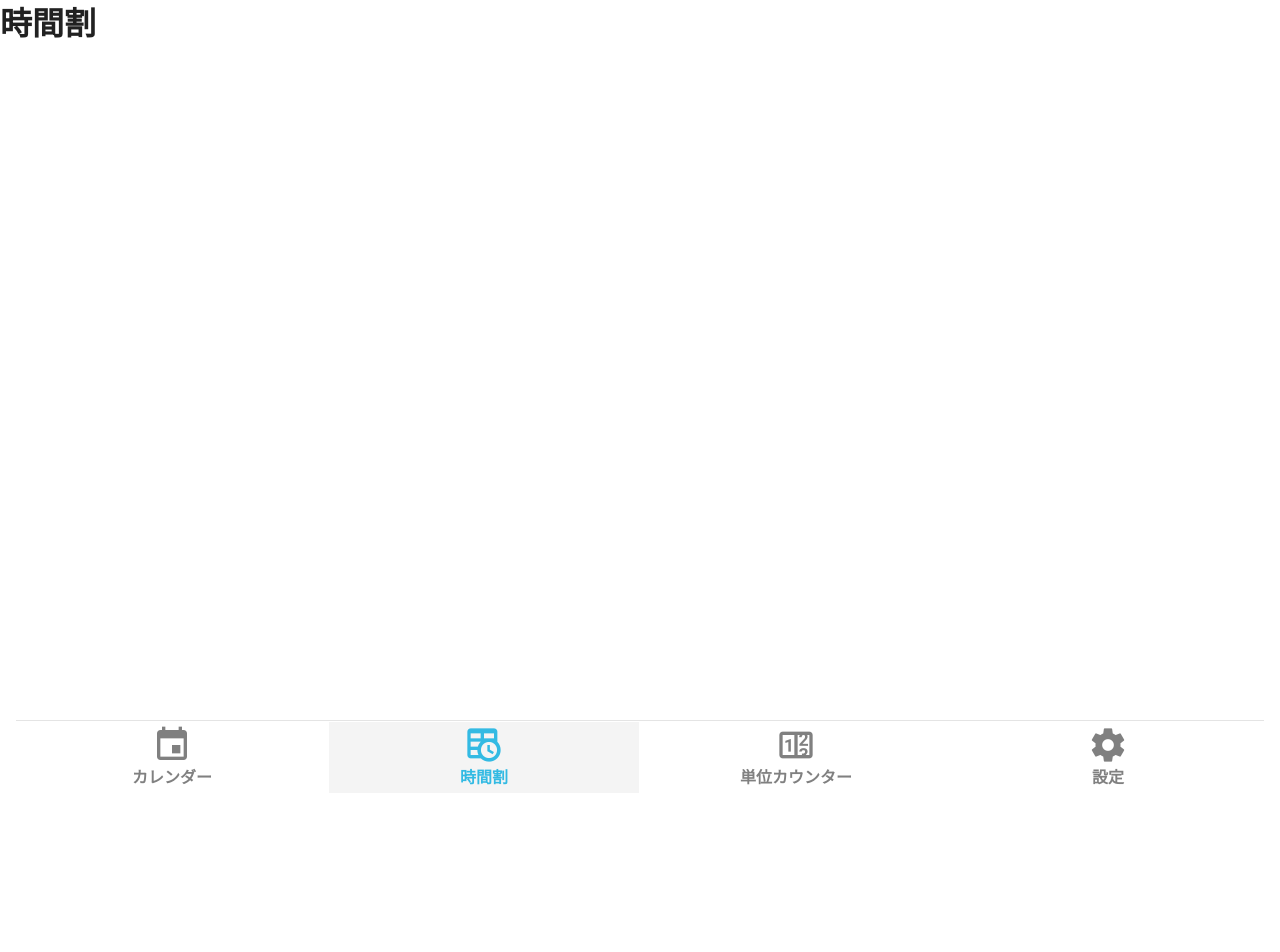
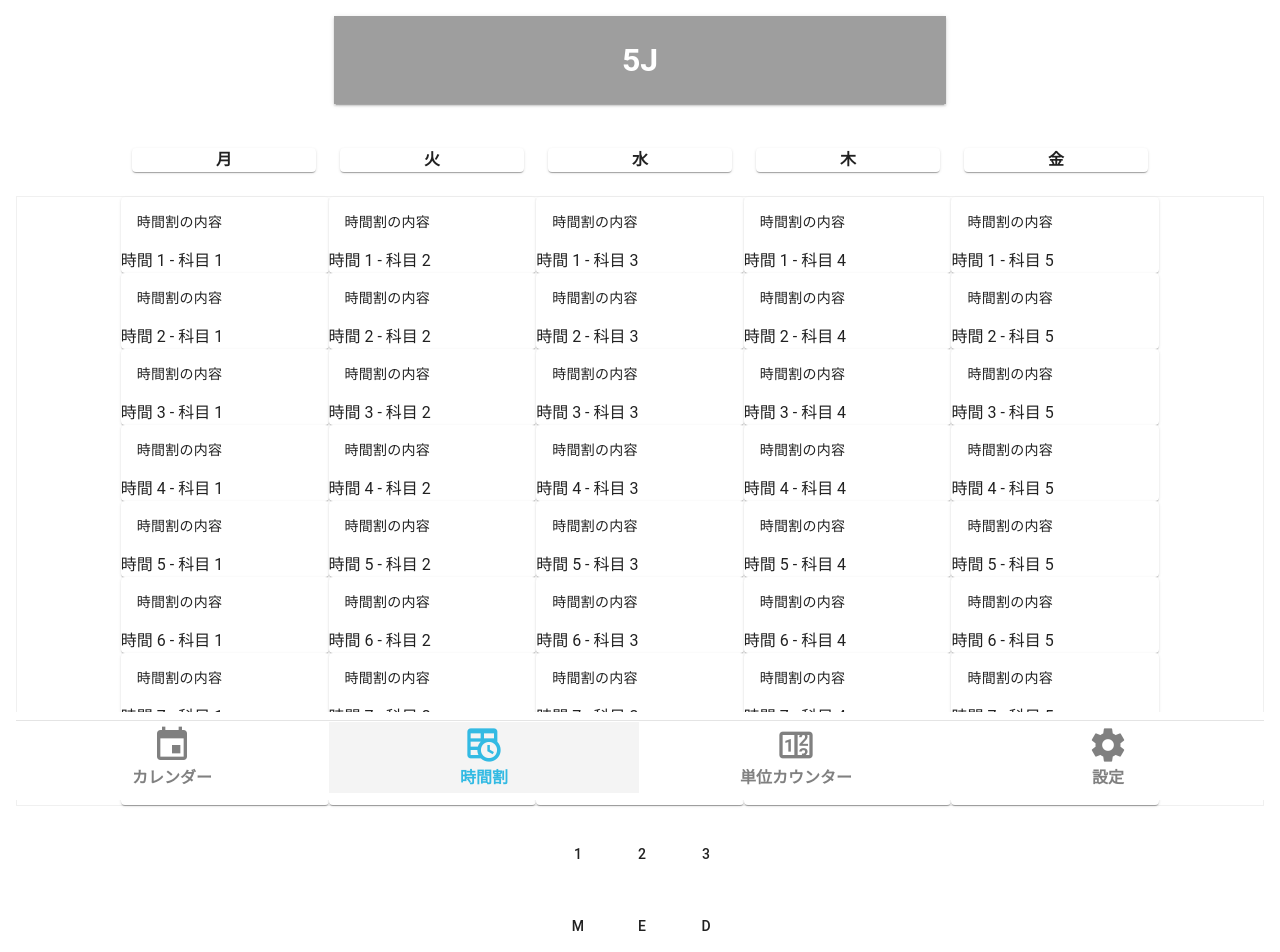
Before and after one commit to kouichi310/kcy_website, a Vue app in the folder frontend/app/: page /timetable in a window 1280 px wide. Shown: the top 952 px of the page. Before the commit the page ends 800 px from the top, so only its background shows below. Built offline with nearby package versions, Linux system fonts and the light colour scheme.

Commit message:
Co-authored-by: FastDefence1 <FastDefence1@users.noreply.github.com> Co-authored-by: yanagawa <20ki-437@users.noreply.github.com> Co-authored-by: nowgitnow <nowgitnow@users.noreply.github.com> Co-authored-by: j20433_木更津 <j20433@kisarazu.kosen-ac.jp>

```diff
--- a/frontend/app/src/views/Calender.vue
+++ b/frontend/app/src/views/Calender.vue
@@ -1,8 +1,20 @@
 <template>
-  <div class="calender">
+  <div>
+    <v-container>
+      <v-row>
+        <v-col cols="12">
+          <v-toolbar flat>
+            <v-toolbar-title>{{ currentMonth }}</v-toolbar-title>
+          </v-toolbar>
+        </v-col>
+      </v-row>
 
-    <h1>カレンダーページ</h1>
-
+      <v-row>
+        <v-col cols="12">
+          <p>現在のフォーカス日: {{ focus }}</p>
+        </v-col>
+      </v-row>
+    </v-container>
     <Footer />
   </div>
 </template>
@@ -10,16 +22,32 @@
 <script>
 import Footer from '../components/Footer.vue'
 
-export default {
+export default{
   name: 'App',
 
   components: {
     Footer,
   },
 
-  data: () => ({
-    //
-  }),
+  data() {
+    return {
+      focus: new Date().toISOString().substr(0, 10), // 現在の日付
+      currentMonth: '' // 現在の月を保存する
+    }
+  },
+  mounted() {
+    this.updateMonth(this.focus); // 初期表示時に月をセット
+  },
+  methods: {
+    updateMonth(date) {
+      const monthNames = [
+        '1月', '2月', '3月', '4月', '5月', '6月',
+        '7月', '8月', '9月', '10月', '11月', '12月'
+      ];
+      const selectedDate = new Date(date);
+      this.currentMonth = monthNames[selectedDate.getMonth()];
+    }
+  }
 }
 </script>
 
--- a/frontend/app/src/views/Login.vue
+++ b/frontend/app/src/views/Login.vue
@@ -1,29 +1,114 @@
 <template>
-  <div class="login">
-    <h1>ログインページ</h1>
+  <v-container class="login" fill-height>
+    <v-row justify="center" align="center">
+      <v-col cols="12" sm="8" md="8">
+        <v-card>
+          <!-- ログイン/登録のタブ -->
+          <v-tabs v-model="tab" fixed-tabs color="blue">
+            <v-tab>ログイン</v-tab>
+            <v-tab>登録</v-tab>
+          </v-tabs>
 
+          <!-- ログインタブの内容 -->
+          <v-card-text v-if="tab === 0">
+            <v-form>
+              <p>メールアドレスもしくはユーザーID</p>
+              <v-text-field
+                outlined
+                dense
+              ></v-text-field>
 
-    <!-- ログインページにフッターは必要ないので非表示 -->
-    <!-- <Footer /> -->
-  </div>
+              <p>パスワード</p>
+              <v-text-field
+                :append-inner-icon="visible ? 'mdi-eye-off' : 'mdi-eye'"
+                :type="visible ? 'text' : 'password'"
+                variant="outlined"
+                @click:append-inner="visible = !visible"
+              ></v-text-field>
+
+              <v-btn block color="primary" class="mt-4" @click="goToCalendar">
+                ログインする
+              </v-btn>
+            </v-form>
+          </v-card-text>
+
+          <!-- 登録タブの内容 -->
+          <v-card-text v-if="tab === 1">
+            <v-form>
+              <p>メールアドレスもしくはユーザーID</p>
+              <v-text-field
+                outlined
+                dense
+              ></v-text-field>
+
+              <p>パスワード</p>
+              <v-text-field
+                :append-inner-icon="visible ? 'mdi-eye-off' : 'mdi-eye'"
+                :type="visible ? 'text' : 'password'"
+                variant="outlined"
+                @click:append-inner="visible = !visible"
+              ></v-text-field>
+
+              <v-row>
+                <v-col cols="12">
+                  <div>学年</div>
+                  <v-btn-toggle v-model="grade" mandatory>
+                    <v-btn v-for="n in 5" :key="n" :value="n">{{ n }}</v-btn>
+                  </v-btn-toggle>
+                </v-col>
+              </v-row>
+
+              <v-row>
+                <v-col cols="12">
+                  <div>学科</div>
+                  <v-btn-toggle v-model="department" mandatory>
+                    <v-btn value="M">M</v-btn>
+                    <v-btn value="E">E</v-btn>
+                    <v-btn value="D">D</v-btn>
+                    <v-btn value="J">J</v-btn>
+                    <v-btn value="C">C</v-btn>
+                  </v-btn-toggle>
+                </v-col>
+              </v-row>
+
+              <v-btn block color="primary" class="mt-4"  @click="goToCalendar">
+                登録する
+              </v-btn>
+            </v-form>
+          </v-card-text>
+        </v-card>
+
+        <!-- フッターコンポーネント -->
+        <Footer />
+      </v-col>
+    </v-row>
+  </v-container>
 </template>
 
 <script>
-import Footer from '../components/Footer.vue'
+// Footerコンポーネントをインポート
+import Footer from '../components/Footer.vue';
 
 export default {
-  name: 'App',
-
+  name: 'LoginRegister',
   components: {
     Footer,
   },
-
-  data: () => ({
-    //
-  }),
+  data() {
+    return {
+      tab: 0, // デフォルトでログインタブを表示
+      visible: false,
+      grade: 5, // 学年の初期値
+      department: 'J', // 学科の初期値
+    };
+  },
+  methods: {
+  goToCalendar() {
+    this.$router.push('/calender'); // カレンダーページに遷移
+  }
 }
+};
 </script>
-
 
 <style scoped>
 
--- a/frontend/app/src/views/Settings.vue
+++ b/frontend/app/src/views/Settings.vue
@@ -1,28 +1,100 @@
 <template>
-  <div class="settings">
-    <h1>設定ページ</h1>
+  <v-container>
+    <!-- 学年の選択 -->
+    <v>学年</v>
+    <v-row>
+      <v-col>
+        <v-btn-toggle v-model="selectedYear" mandatory>
+          <v-btn v-for="year in years" :key="year" :value="year">{{ year }}</v-btn>
+        </v-btn-toggle>
+      </v-col>
+    </v-row>
 
+    <!-- 学科の選択 -->
+    <v>学科</v>
+    <v-row>
+      <v-col>
+        <v-btn-toggle v-model="selectedDept" mandatory>
+          <v-btn v-for="dept in departments" :key="dept" :value="dept">{{ dept }}</v-btn>
+        </v-btn-toggle>
+      </v-col>
+    </v-row>
+
+    <!-- パスワードフィールド -->
+    <v-row>
+      <v-col>
+      <v>現在のパスワード</v>
+        <v-text-field
+          :append-inner-icon="visible ? 'mdi-eye-off' : 'mdi-eye'"
+          :type="visible ? 'text' : 'password'"
+          variant="outlined"
+          @click:append-inner="visible = !visible"
+        ></v-text-field>
+      </v-col>
+    </v-row>
+
+    <v-row>
+      <v-col>
+      <v>新しいパスワード</v>
+        <v-text-field
+          :append-inner-icon="visible ? 'mdi-eye-off' : 'mdi-eye'"
+          :type="visible ? 'text' : 'password'"
+          variant="outlined"
+          @click:append-inner="visible = !visible"
+        ></v-text-field>
+      </v-col>
+    </v-row>
+
+    <!-- アクションボタン -->
+    <v-row>
+      <v-col>
+        <v-btn color="primary" @click="logout">ログアウト</v-btn>
+      </v-col>
+    </v-row>
+    <v-row>
+      <v-col>
+        <v-btn color="red" @click="deleteAccount">アカウントの削除</v-btn>
+      </v-col>
+    </v-row>
     <Footer />
-  </div>
+  </v-container>
 </template>
 
 <script>
 import Footer from '../components/Footer.vue'
-
 export default {
-  name: 'App',
-
+  data() {
+    return {
+      selectedYear: 5,
+      selectedDept: 'J',
+      currentPassword: '',
+      newPassword: '',
+      showPassword: false, // 今のパスワード表示/非表示
+      showNewPassword: false, // 新しいパスワード表示/非表示
+      years: [1, 2, 3, 4, 5],
+      departments: ['M', 'E', 'D', 'J', 'C'],
+      visible: false,
+    };
+  },
+  methods: {
+    togglePasswordVisibility() {
+      this.showPassword = !this.showPassword;
+    },
+    toggleNewPasswordVisibility() {
+      this.showNewPassword = !this.showNewPassword;
+    },
+    logout() {
+      // ログアウト処理
+    },
+    deleteAccount() {
+      // アカウント削除処理
+    },
+  },
   components: {
     Footer,
   },
-
-  data: () => ({
-    //
-  }),
-}
+};
 </script>
 
-
 <style scoped>
-
 </style>
--- a/frontend/app/src/views/Timetable.vue
+++ b/frontend/app/src/views/Timetable.vue
@@ -1,13 +1,70 @@
 <template>
-  <div class="timetable">
-    <h1>時間割</h1>
+  <v-container class="schedule" fluid>
+    <!-- Header with Selected Grade and Class -->
+    <v-row justify="center">
+      <v-col cols="12" md="6">
+        <v-sheet class="header" color="grey lighten-4" elevation="2">
+          <h1 class="text-center display-2">{{ selectedGrade }}{{ selectedClass }}</h1>
+        </v-sheet>
+      </v-col>
+    </v-row>
+
+    <!-- Schedule Table -->
+    <v-row justify="center" class="weekday">
+      <!-- Weekday Header -->
+      <v-col v-for="(day, dayIndex) in weekdays" :key="dayIndex" cols="2" md="2">
+        <v-card class="weekday-header">{{ day }}</v-card>
+      </v-col>
+    </v-row>
+
+    <v-row justify="center" class="timetable-card">
+      <v-col
+        v-for="(column, colIndex) in timetableColumns"
+        :key="colIndex"
+        cols="2"
+        md="2"
+        class="pa-0"
+      >
+        <v-card
+          v-for="(row, rowIndex) in timetableRows"
+          :key="rowIndex"
+          text="時間割の内容"
+
+        >
+          {{ row }} - {{ column }}
+        </v-card>
+      </v-col>
+    </v-row>
+
+    <!-- Grade Buttons -->
+    <v-row justify="center">
+      <v-col cols="2" md="2">
+        <v-btn-toggle v-model="selectedGrade" mandatory>
+          <v-btn v-for="grade in grades" :key="grade" :value="grade" :class="{ 'v-btn--active': selectedGrade === grade }">
+            {{ grade }}
+          </v-btn>
+        </v-btn-toggle>
+      </v-col>
+    </v-row>
+
+    <!-- Class Buttons -->
+    <v-row justify="center">
+      <v-col cols="2" md="2">
+        <v-btn-toggle v-model="selectedClass" mandatory>
+          <v-btn v-for="cls in classes" :key="cls" :value="cls" :class="{ 'v-btn--active': selectedClass === cls }">
+            {{ cls }}
+          </v-btn>
+        </v-btn-toggle>
+      </v-col>
+    </v-row>
 
     <Footer />
-  </div>
+  </v-container>
 </template>
 
 <script>
-import Footer from '../components/Footer.vue'
+// Footerコンポーネントをインポート
+import Footer from '../components/Footer.vue';
 
 export default {
   name: 'App',
@@ -16,13 +73,51 @@ export default {
     Footer,
   },
 
-  data: () => ({
-    //
-  }),
+  data() {
+    return {
+      selectedGrade: '5',  // 初期選択
+      selectedClass: 'J',  // 初期選択
+      grades: ['1', '2', '3', '4', '5'],  // グレードの選択肢
+      classes: ['M', 'E', 'D', 'J', 'C'],  // クラスの選択肢
+      weekdays:['月', '火', '水', '木', '金'],
+      timetableRows: Array.from({ length: 8 }, (_, i) => `時間 ${i + 1}`), // 縦8
+      timetableColumns: Array.from({ length: 5 }, (_, i) => `科目 ${i + 1}`), // 横5
+    }
+  }
 }
 </script>
 
+<style scoped>
+.header {
+  padding: 20px;
+  margin-bottom: 20px;
+  font-weight: bold;
+}
 
-<style scoped>
+.schedule-table {
+  margin-bottom: 30px;
+}
 
+.v-btn--active {
+  background-color: #4CAF50;
+  color: white;
+}
+
+.weekday-header {
+  text-align: center;
+  font-weight: bold;
+  padding: 0;
+  /*margin: 0;*/
+}
+
+.timetable-card {
+  border: 1px solid #f0f0f0; /* グリッドの境界線を追加 */
+  margin: 0; /* タイムテーブルのカードの間の隙間をなくす */
+  padding: 0;
+}
+
+.weekday{
+  margin: 0;
+  padding: 0;
+}
 </style>
```
